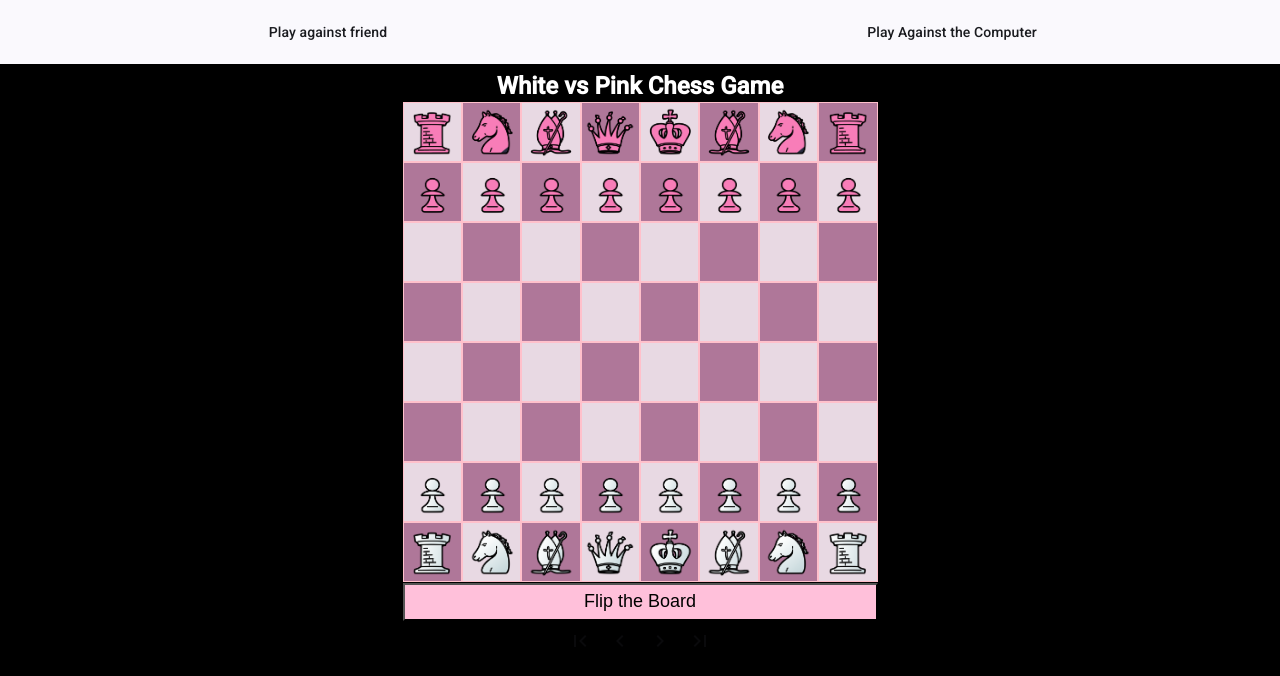
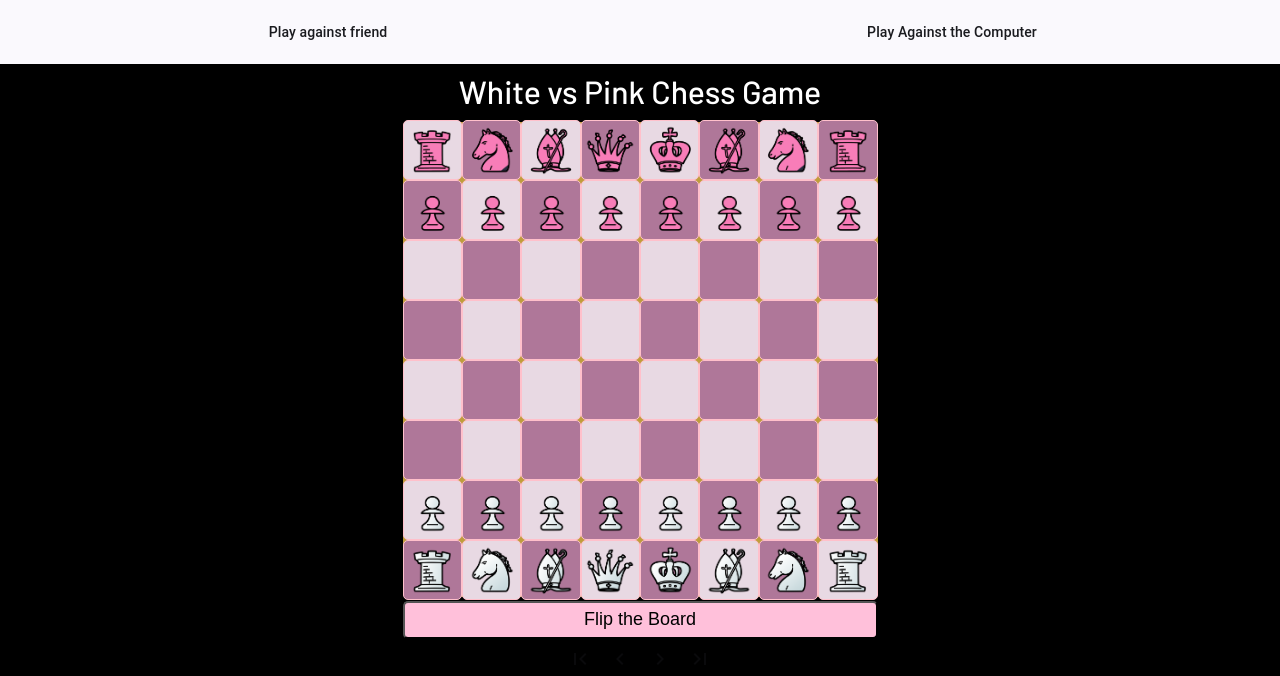
Before and after one commit to JoyMih/module-2-js-final-project-joy-hwang, an Angular app: page /against-computer in a window 1280 px wide. Shown: the top 676 px of the page. Built offline with nearby package versions, Linux system fonts and the light colour scheme.

Commit message:
Fixed scrollbar issue where it appeared whenever move list was appended, changed fonts and other button interaction properties

```diff
--- a/src/app/chess-logic/chess-board.ts
+++ b/src/app/chess-logic/chess-board.ts
@@ -445,8 +445,8 @@ export class ChessBoard {
         }
         if (!this._safeSquares.size) { //
             if (this._checkState.isInCheck) { // In the case of a checkmate
-                const prevPlayer: string = this._playerColor === Color.White ? "Pink" : "White";
-                this._gameOverMessage = prevPlayer + " Has won by checkmate.";
+                const previousPlayer: string = this._playerColor === Color.White ? "Pink" : "White";
+                this._gameOverMessage = previousPlayer + " Has won by checkmate.";
             }
             else this._gameOverMessage = "Stalemate has been reached"; // In the case of a stalemate
 
--- a/src/app/modules/chess-board/chess-board.component.css
+++ b/src/app/modules/chess-board/chess-board.component.css
@@ -13,7 +13,9 @@
 
 .game-title{
     color: white;
-    padding-top: 0.5rem;
+    font-weight: 500;
+    font-size: 2rem;
+    padding: 0.5rem;
 }
 
 .chess-board {
@@ -22,7 +24,10 @@
     flex-direction: column-reverse;
     width: 475px;
     height: 475px;
-    /* margin-top: 2rem; */
+    /* background-color:#af7799; */
+    /* background-color:#a077af; */
+    background-color:#c09d3d;
+    border-radius: 5px;
 }
 
 .rotated {
@@ -43,12 +48,13 @@
     cursor: pointer;
     border: 1px solid pink;
     background-color: white;
+    border-radius: 5px;
 }
 
 
 .game-over-message {
     color: white;
-    margin-top: 100px;
+    margin-top: 10px;
 }
 
 .promotion-dialog {
@@ -57,7 +63,7 @@
     align-items: center;
     width: 300px;
     height: 100px;
-    margin-top: 100px;
+    margin-top: 10px;
 }
 
 .promotion-dialog img {
@@ -88,11 +94,20 @@
 .flip-button{
     display: flex;
     justify-content: center;
-    width: 380px;
     font-size: large;
     padding: 0.35em 0rem;
     width: 475px;
+    border-radius: 5px;
     background-color: rgb(255, 192, 218);
+    transition: ease-out 0.25s;
+}
+
+.flip-button:hover {
+    box-shadow: inset 475px 0 0 0 rgba(255, 107, 186, 0.918);
+}
+
+.flip-button:active {
+    background-color: rgba(255, 192, 218, 0.688);
 }
 
 .selected-square {
--- a/src/app/modules/nav-menu/nav-menu.component.css
+++ b/src/app/modules/nav-menu/nav-menu.component.css
@@ -6,4 +6,9 @@
 .select-opponent-button {
     display: flex;
     width: 100%;
+    transition: 0.3s background-color;
 }
+
+.select-opponent-button:hover {
+    background-color: rgb(252, 222, 238);
+}
--- a/src/index.html
+++ b/src/index.html
@@ -1,15 +1,22 @@
 <!doctype html>
 <html lang="en">
+
 <head>
   <meta charset="utf-8">
   <title>ChessGame</title>
   <base href="/">
   <meta name="viewport" content="width=device-width, initial-scale=1">
   <link rel="icon" type="image/x-icon" href="favicon.ico">
-  <link href="https://fonts.googleapis.com/css2?family=Roboto:wght@300;400;500&display=swap" rel="stylesheet">
+  <link rel="preconnect" href="https://fonts.googleapis.com">
+  <link rel="preconnect" href="https://fonts.gstatic.com" crossorigin>
+  <link
+    href="https://fonts.googleapis.com/css2?family=Barlow:ital,wght@0,100;0,200;0,300;0,400;0,500;0,600;0,700;0,800;0,900;1,100;1,200;1,300;1,400;1,500;1,600;1,700;1,800;1,900&display=swap"
+    rel="stylesheet">
   <link href="https://fonts.googleapis.com/icon?family=Material+Icons" rel="stylesheet">
 </head>
+
 <body>
   <app-root></app-root>
 </body>
+
 </html>
--- a/src/styles.css
+++ b/src/styles.css
@@ -6,15 +6,38 @@
 
 html,
 body {
-    height: 100%;
+    height: 100vh;
     background-color: black;
+    overflow: scroll;
+}
+
+::-webkit-scrollbar {
+    width: 0px;
+    background: transparent;
 }
 
 body {
     margin: 0;
-    font-family: Roboto, "Helvetica Neue", sans-serif;
+    font-family: "Barlow", sans-serif;
+    font-weight: lighter;
 }
-html, body { height: 100%; }
-body { margin: 0; font-family: Roboto, "Helvetica Neue", sans-serif; }
-html, body { height: 100%; }
-body { margin: 0; font-family: Roboto, "Helvetica Neue", sans-serif; }
+
+html,
+body {
+    height: 100%;
+}
+
+body {
+    margin: 0;
+    font-family: "Barlow", sans-serif;
+}
+
+html,
+body {
+    height: 100%;
+}
+
+body {
+    margin: 0;
+    font-family: "Barlow", sans-serif;
+}
```
